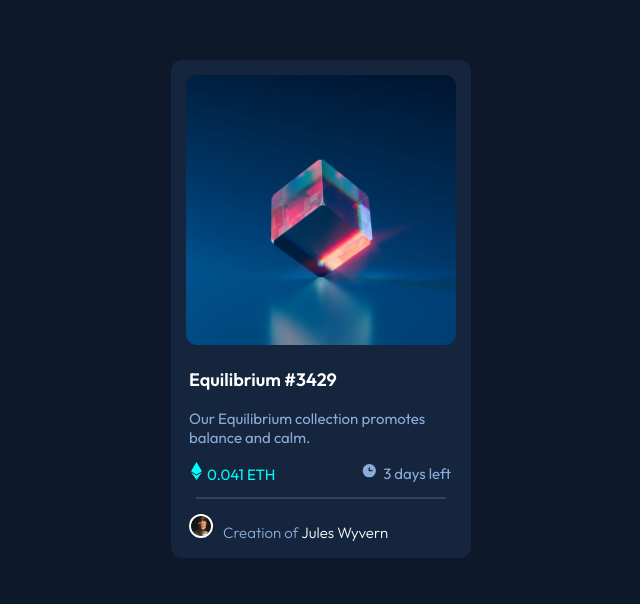
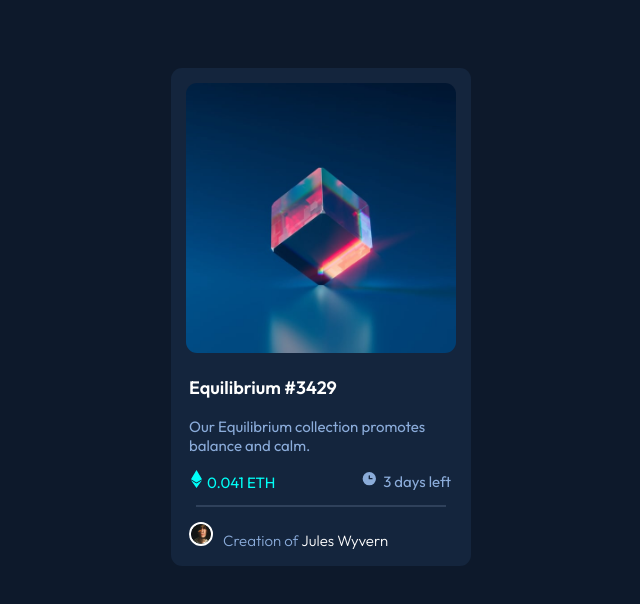
Before and after one commit to Arjunjv/nft-preview-card, a plain HTML site: page index.html in a window 1280 px wide. Shown: the whole page, without its empty margins (319-959 px from the left). Drawn offline with Linux system fonts and the light colour scheme.

Commit message:
updated styling

```diff
--- a/index.html
+++ b/index.html
@@ -17,6 +17,12 @@
 	font-size:18px;
 	font-family: 'Outfit', sans-serif;
 	background-color:hsl(217, 54%, 11%);
+	display:flex;
+	min-height: 100vh;
+        display: flex;
+        justify-content: center;
+        align-items: center;
+  	flex-direction: column;
 
     }
 
```
